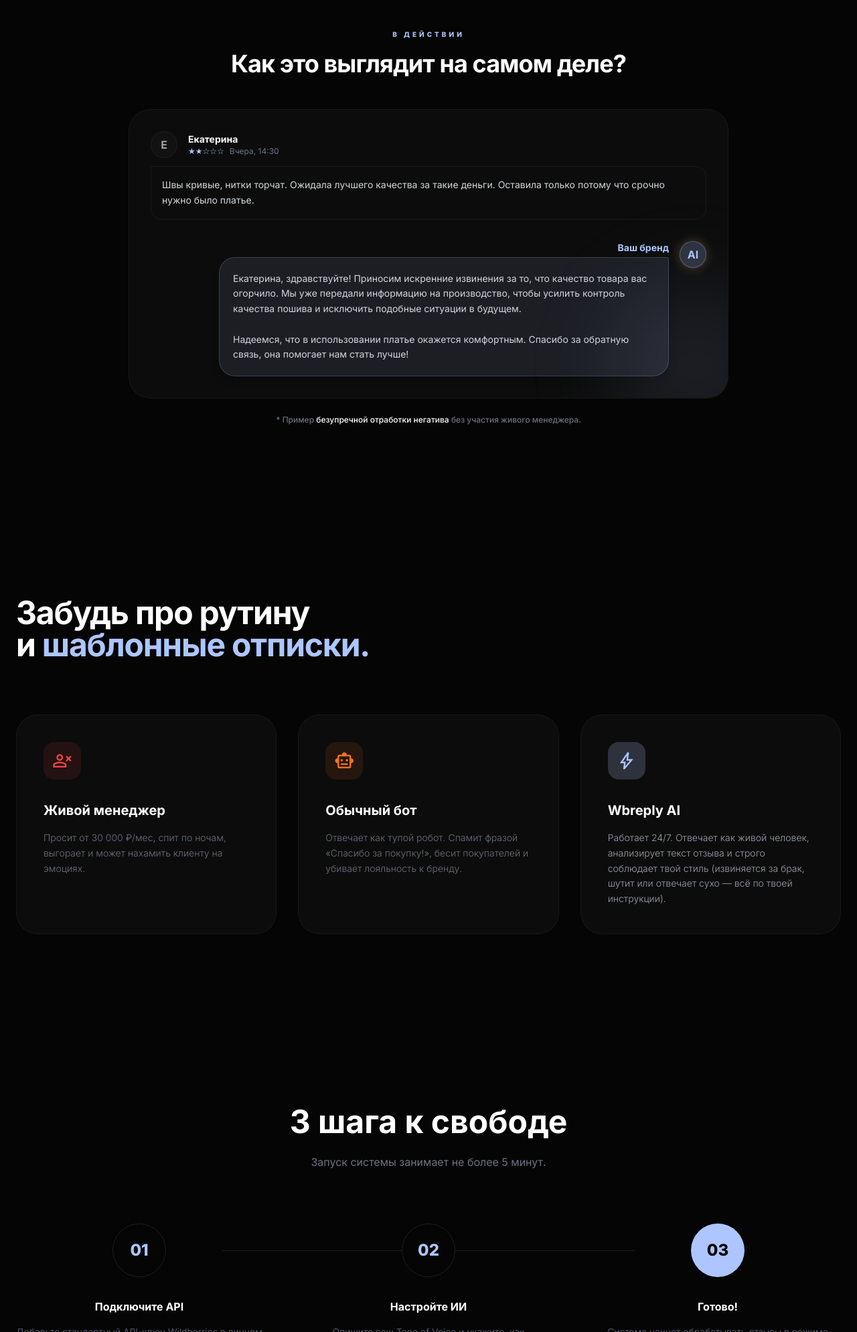
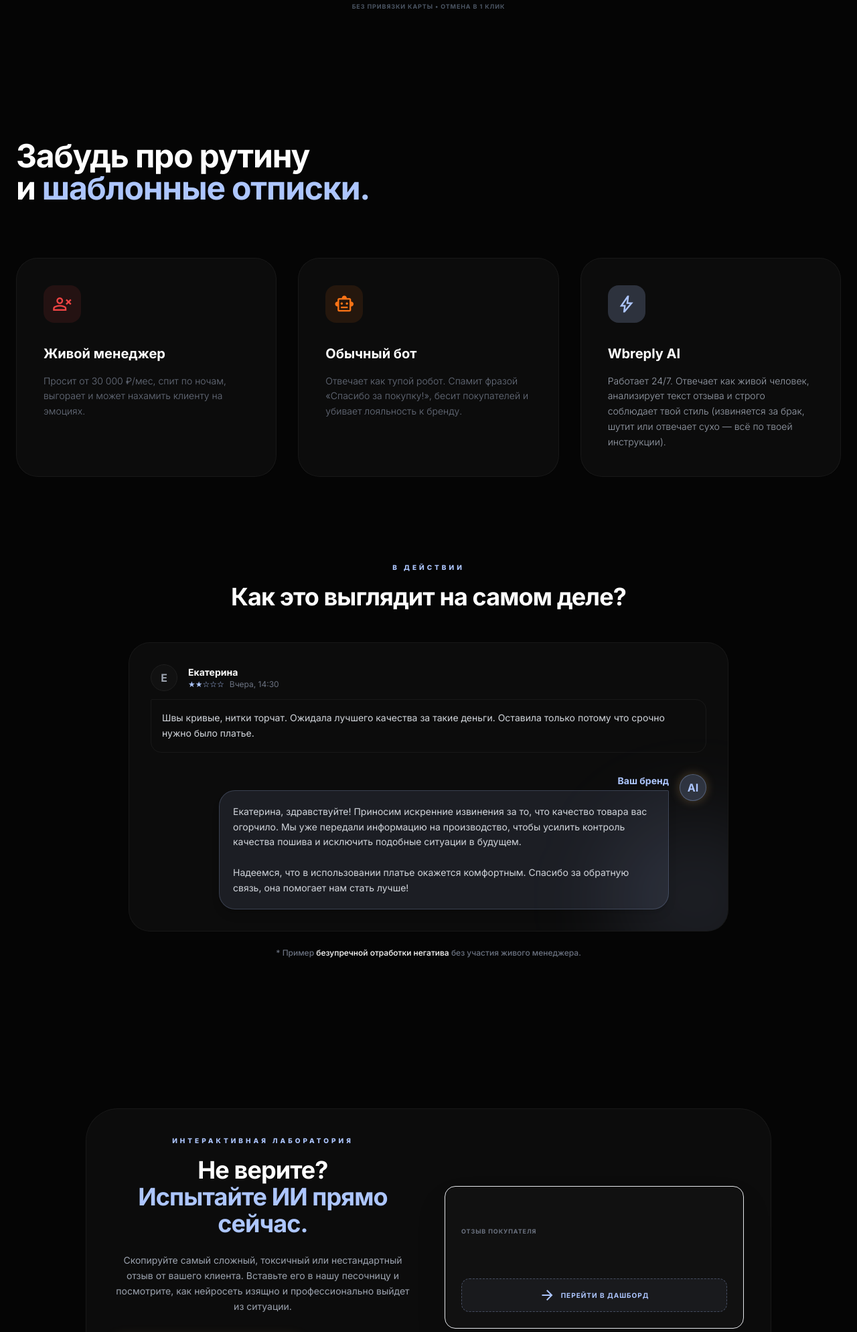
Before and after one commit to Sashatsyhanov14/wb_feedback, a website: page public/landing.html in a window 1280 px wide. Shown: the part 811-2800 px from the top of the page at 67% size. Drawn offline with nearby package versions, Linux system fonts and the light colour scheme.

Commit message:
auto update from bat file

```diff
--- a/public/landing.html
+++ b/public/landing.html
@@ -164,11 +164,68 @@
             </p>
 
             <div class="flex flex-col sm:flex-row items-center justify-center gap-4 reveal" style="transition-delay: 300ms">
-                <a href="/api/auth/guest" onclick="gtag('event', 'click_start_hero')" class="btn-premium w-full sm:w-auto text-bg px-12 py-5 rounded-2xl font-black text-xs uppercase tracking-[0.2em]">
+                <a href="/api/auth/guest" onclick="gtag('event', 'click_start_hero')" class="btn-premium w-full sm:w-auto text-bg px-12 py-5 rounded-2xl font-black text-xs uppercase tracking-[0.2em] shadow-lg">
                     Запустить 3 дня бесплатно
                 </a>
+                <a href="/api/auth/guest#ai" onclick="gtag('event', 'click_sandbox_hero')" class="glass w-full sm:w-auto text-white px-12 py-5 rounded-2xl font-black text-xs uppercase tracking-[0.2em] border border-white/10 hover:bg-white/5 transition-all card-hover">
+                    Тест-драйв без регистрации
+                </a>
             </div>
-            <p class="mt-6 text-gray-500 text-[10px] font-bold uppercase tracking-widest reveal" style="transition-delay: 400ms">Без привязки карты • Отмена в 1 клик</p>
+            <div class="mt-6 flex flex-col items-center gap-2 reveal" style="transition-delay: 400ms">
+                <p class="text-primary/80 text-[10px] font-bold uppercase tracking-widest">
+                    <span class="material-symbols-outlined text-[12px] inline-block align-text-bottom mr-1">science</span>
+                    Доступно 5 бесплатных проверок вашего отзыва
+                </p>
+                <p class="text-gray-600 text-[9px] font-bold uppercase tracking-widest">Без привязки карты • Отмена в 1 клик</p>
+            </div>
+        </div>
+    </section>
+
+    <!-- Features Section -->
+    <section id="features" class="py-32 px-6">
+        <div class="max-w-7xl mx-auto">
+            <div class="flex flex-col md:flex-row justify-between items-end gap-8 mb-20 reveal">
+                <div class="max-w-2xl">
+                    <h2 class="text-4xl md:text-5xl font-display font-bold text-white tracking-tight">
+                        Забудь про рутину <br/> и <span class="text-primary">шаблонные отписки.</span>
+                    </h2>
+                </div>
+            </div>
+
+            <div class="grid grid-cols-1 md:grid-cols-3 gap-8">
+                <!-- Comparison 1 -->
+                <div class="glass p-10 rounded-[2rem] border border-border card-hover reveal" style="transition-delay: 100ms">
+                    <div class="w-14 h-14 bg-red-500/10 rounded-2xl flex items-center justify-center mb-8">
+                        <span class="material-symbols-outlined text-red-500 text-3xl">person_cancel</span>
+                    </div>
+                    <h3 class="text-xl font-bold text-white mb-4">Живой менеджер</h3>
+                    <p class="text-gray-500 leading-relaxed font-light text-sm">
+                        Просит от 30 000 ₽/мес, спит по ночам, выгорает и может нахамить клиенту на эмоциях.
+                    </p>
+                </div>
+
+                <!-- Comparison 2 -->
+                <div class="glass p-10 rounded-[2rem] border border-border card-hover reveal" style="transition-delay: 200ms">
+                    <div class="w-14 h-14 bg-orange-500/10 rounded-2xl flex items-center justify-center mb-8">
+                        <span class="material-symbols-outlined text-orange-500 text-3xl">smart_toy</span>
+                    </div>
+                    <h3 class="text-xl font-bold text-white mb-4">Обычный бот</h3>
+                    <p class="text-gray-500 leading-relaxed font-light text-sm">
+                        Отвечает как тупой робот. Спамит фразой «Спасибо за покупку!», бесит покупателей и убивает лояльность к бренду.
+                    </p>
+                </div>
+
+                <!-- Comparison 3 -->
+                <div class="glass p-10 rounded-[2rem] border border-primary/30 bg-primary/5 card-hover reveal" style="transition-delay: 300ms">
+                    <div class="w-14 h-14 bg-primary/20 rounded-2xl flex items-center justify-center mb-8">
+                        <span class="material-symbols-outlined text-primary text-3xl">bolt</span>
+                    </div>
+                    <h3 class="text-xl font-bold text-white mb-4">Wbreply AI</h3>
+                    <p class="text-gray-400 leading-relaxed font-light text-sm">
+                        Работает 24/7. Отвечает как живой человек, анализирует текст отзыва и строго соблюдает твой стиль (извиняется за брак, шутит или отвечает сухо — всё по твоей инструкции).
+                    </p>
+                </div>
+            </div>
         </div>
     </section>
 
@@ -223,54 +280,58 @@
 
 
 
-    <!-- Features Section -->
-    <section id="features" class="py-32 px-6">
-        <div class="max-w-7xl mx-auto">
-            <div class="flex flex-col md:flex-row justify-between items-end gap-8 mb-20 reveal">
-                <div class="max-w-2xl">
-                    <h2 class="text-4xl md:text-5xl font-display font-bold text-white tracking-tight">
-                        Забудь про рутину <br/> и <span class="text-primary">шаблонные отписки.</span>
+    <!-- Interactive Sandbox CTA -->
+    <section class="py-24 px-6 relative z-10">
+        <div class="max-w-5xl mx-auto glass rounded-[3rem] p-10 md:p-16 border border-primary/20 bg-gradient-to-br from-primary/5 to-transparent relative overflow-hidden reveal">
+            <div class="absolute -top-32 -left-32 w-96 h-96 bg-primary/20 blur-[100px] rounded-full pointer-events-none"></div>
+
+            <div class="flex flex-col md:flex-row items-center justify-between gap-12 relative z-10">
+                <div class="flex-1 text-center md:text-left">
+                    <p class="text-primary text-[10px] font-black uppercase tracking-[0.4em] mb-4">Интерактивная лаборатория</p>
+                    <h2 class="text-3xl md:text-4xl font-display font-bold text-white tracking-tight mb-6">
+                        Не верите? <br><span class="text-primary">Испытайте ИИ прямо сейчас.</span>
                     </h2>
-                </div>
-            </div>
+                    <p class="text-gray-400 text-sm leading-relaxed mb-8 max-w-md mx-auto md:mx-0">
+                        Скопируйте самый сложный, токсичный или нестандартный отзыв от вашего клиента. Вставьте его в нашу песочницу и посмотрите, как нейросеть изящно и профессионально выйдет из ситуации.
+                    </p>
 
-            <div class="grid grid-cols-1 md:grid-cols-3 gap-8">
-                <!-- Comparison 1 -->
-                <div class="glass p-10 rounded-[2rem] border border-border card-hover reveal" style="transition-delay: 100ms">
-                    <div class="w-14 h-14 bg-red-500/10 rounded-2xl flex items-center justify-center mb-8">
-                        <span class="material-symbols-outlined text-red-500 text-3xl">person_cancel</span>
+                    <div class="flex flex-col sm:flex-row items-center gap-4 justify-center md:justify-start">
+                        <a href="/api/auth/guest#ai" onclick="gtag('event', 'click_sandbox_banner')" class="btn-premium text-bg px-8 py-4 rounded-xl font-black text-[11px] sm:text-xs uppercase tracking-[0.15em] flex items-center gap-2">
+                            <span class="material-symbols-outlined text-[18px]">science</span>
+                            Провести тест-драйв
+                        </a>
+                        <p class="text-primary/60 text-[10px] font-bold uppercase tracking-widest hidden sm:block">
+                            5 проверок бесплатно
+                        </p>
                     </div>
-                    <h3 class="text-xl font-bold text-white mb-4">Живой менеджер</h3>
-                    <p class="text-gray-500 leading-relaxed font-light text-sm">
-                        Просит от 30 000 ₽/мес, спит по ночам, выгорает и может нахамить клиенту на эмоциях.
-                    </p>
                 </div>
 
-                <!-- Comparison 2 -->
-                <div class="glass p-10 rounded-[2rem] border border-border card-hover reveal" style="transition-delay: 200ms">
-                    <div class="w-14 h-14 bg-orange-500/10 rounded-2xl flex items-center justify-center mb-8">
-                        <span class="material-symbols-outlined text-orange-500 text-3xl">smart_toy</span>
-                    </div>
-                    <h3 class="text-xl font-bold text-white mb-4">Обычный бот</h3>
-                    <p class="text-gray-500 leading-relaxed font-light text-sm">
-                        Отвечает как тупой робот. Спамит фразой «Спасибо за покупку!», бесит покупателей и убивает лояльность к бренду.
-                    </p>
-                </div>
-
-                <!-- Comparison 3 -->
-                <div class="glass p-10 rounded-[2rem] border border-primary/30 bg-primary/5 card-hover reveal" style="transition-delay: 300ms">
-                    <div class="w-14 h-14 bg-primary/20 rounded-2xl flex items-center justify-center mb-8">
-                        <span class="material-symbols-outlined text-primary text-3xl">bolt</span>
-                    </div>
-                    <h3 class="text-xl font-bold text-white mb-4">Wbreply AI</h3>
-                    <p class="text-gray-400 leading-relaxed font-light text-sm">
-                        Работает 24/7. Отвечает как живой человек, анализирует текст отзыва и строго соблюдает твой стиль (извиняется за брак, шутит или отвечает сухо — всё по твоей инструкции).
-                    </p>
+                <div class="flex-1 w-full max-w-sm relative mx-auto">
+                    <a href="/api/auth/guest#ai" onclick="gtag('event', 'click_sandbox_mockup')" class="block bg-surface border border-white/10 p-6 rounded-2xl shadow-2xl relative transform md:rotate-2 hover:rotate-0 transition-transform duration-500 card-hover">
+                        <div class="flex gap-2 mb-6">
+                            <div class="w-3 h-3 rounded-full bg-red-500/80"></div>
+                            <div class="w-3 h-3 rounded-full bg-yellow-500/80"></div>
+                            <div class="w-3 h-3 rounded-full bg-green-500/80"></div>
+                        </div>
+                        <div class="mb-4">
+                            <p class="text-[9px] text-gray-500 font-bold uppercase tracking-widest mb-2">Отзыв покупателя</p>
+                            <div class="space-y-2 opacity-70">
+                                <div class="w-3/4 h-2 bg-white/10 rounded"></div>
+                                <div class="w-full h-2 bg-white/10 rounded"></div>
+                                <div class="w-5/6 h-2 bg-white/10 rounded"></div>
+                            </div>
+                        </div>
+                        <div class="flex items-center justify-center p-3 border border-dashed border-primary/30 rounded-xl bg-primary/5 cursor-pointer group">
+                            <p class="text-[10px] text-primary font-bold tracking-widest uppercase flex items-center gap-2">
+                                <span class="material-symbols-outlined text-[14px] group-hover:translate-x-1 transition-transform">arrow_forward</span>
+                                Перейти в дашборд
+                            </p>
+                        </div>
+                    </a>
                 </div>
             </div>
         </div>
     </section>
-
 
 
     <!-- How it works -->
@@ -287,7 +348,11 @@
                 <div class="relative z-10 text-center reveal">
                     <div class="w-20 h-20 bg-bg border border-border rounded-full flex items-center justify-center mx-auto mb-8 text-2xl font-black text-primary">01</div>
                     <h4 class="text-white font-bold mb-4">Подключите API</h4>
-                    <p class="text-gray-500 text-sm font-light">Добавьте стандартный API-ключ Wildberries в личном кабинете.</p>
+                    <p class="text-gray-500 text-sm font-light mb-2">Добавьте стандартный API-ключ Wildberries в личном кабинете.</p>
+                    <p class="text-primary/80 text-[10px] font-bold uppercase tracking-widest leading-relaxed">
+                        <span class="material-symbols-outlined text-[12px] inline-block align-text-bottom mr-1">lock</span>
+                        Только права «Вопросы и отзывы» и «Контент».<br>Без доступа к ценам и финансам.
+                    </p>
                 </div>
 
                 <div class="relative z-10 text-center reveal" style="transition-delay: 100ms">
```
